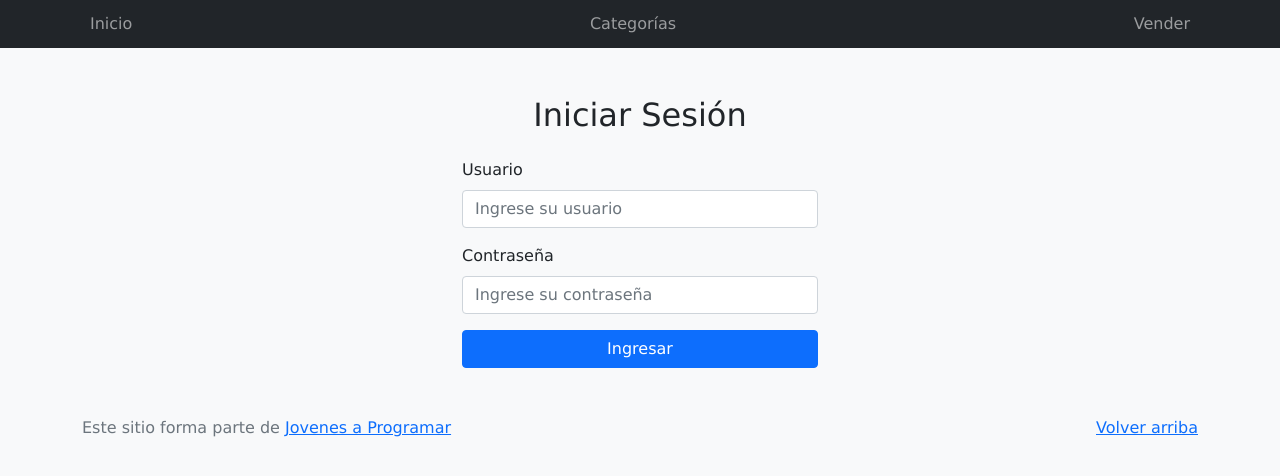
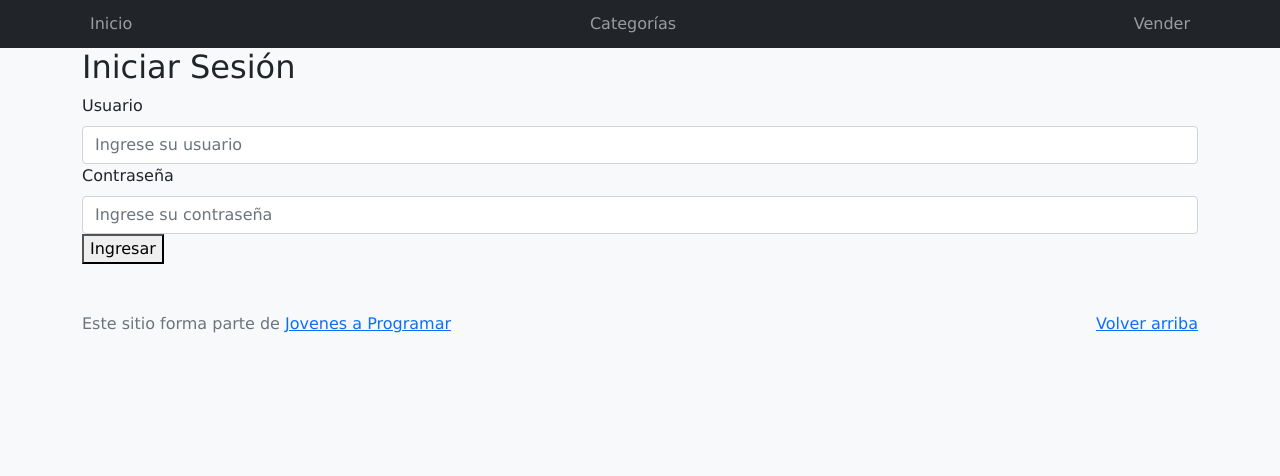
Before and after one commit to nicodelos24/nicodelos24.github.io-ecommerce, a plain HTML site: page login.html in a window 1280 px wide. Drawn offline with Linux system fonts and the light colour scheme.

Commit message:
Add files via upload

```diff
--- a/login.html
+++ b/login.html
@@ -47,34 +47,35 @@
       </div>
     </div>
   </nav>
-    <div class="container mt-5">     <!-- Estas clases se pueden cambiar, son todas del bootstrap para darle estilos predeterminados-->
-        <div class="row justify-content-center">      <!-- Esto también-->
-            <div class="col-md-4">
-                <h2 class="text-center mb-4">Iniciar Sesión</h2>
-                <form id="loginForm">         <!-- el loginForm no lo quiten que es para el js del login-->
-                    <div class="mb-3">
-                        <label for="usuario" class="form-label">Usuario</label>       <!-- acá solo sirven los id
-                                                                               lo demás son estilos de bootstrap tambien-->
+  <div class="container">
+
+
+    <h2>Iniciar Sesión</h2>
+    <form id="loginForm">
+      <div>
+        <label for="usuario" class="form-label">Usuario</label>
+
         <input type="text" class="form-control" id="usuario" placeholder="Ingrese su usuario">
       </div>
-                    <div class="mb-3">
+      <div>
         <label for="password" class="form-label">Contraseña</label>
         <input type="password" class="form-control" id="password" placeholder="Ingrese su contraseña">
       </div>
-                    <div class="d-grid">
-                        <button type="submit" class="btn btn-primary">Ingresar</button>
+      <div class>
+        <button type="submit" >Ingresar</button>
       </div>
     </form>
+
   </div>
-        </div>
-    </div>
+
 
   <footer class="text-muted">
     <div class="container">
       <p class="float-end">
         <a href="#">Volver arriba</a>
       </p>
-      <p>Este sitio forma parte de <a href="https://jovenesaprogramar.edu.uy/" target="_blank">Jovenes a Programar</a></p>
+      <p>Este sitio forma parte de <a href="https://jovenesaprogramar.edu.uy/" target="_blank">Jovenes a Programar</a>
+      </p>
     </div>
   </footer>
   <script src="js/login.js"></script>
```
Lines whose indentation alone changed are shown as unchanged.
